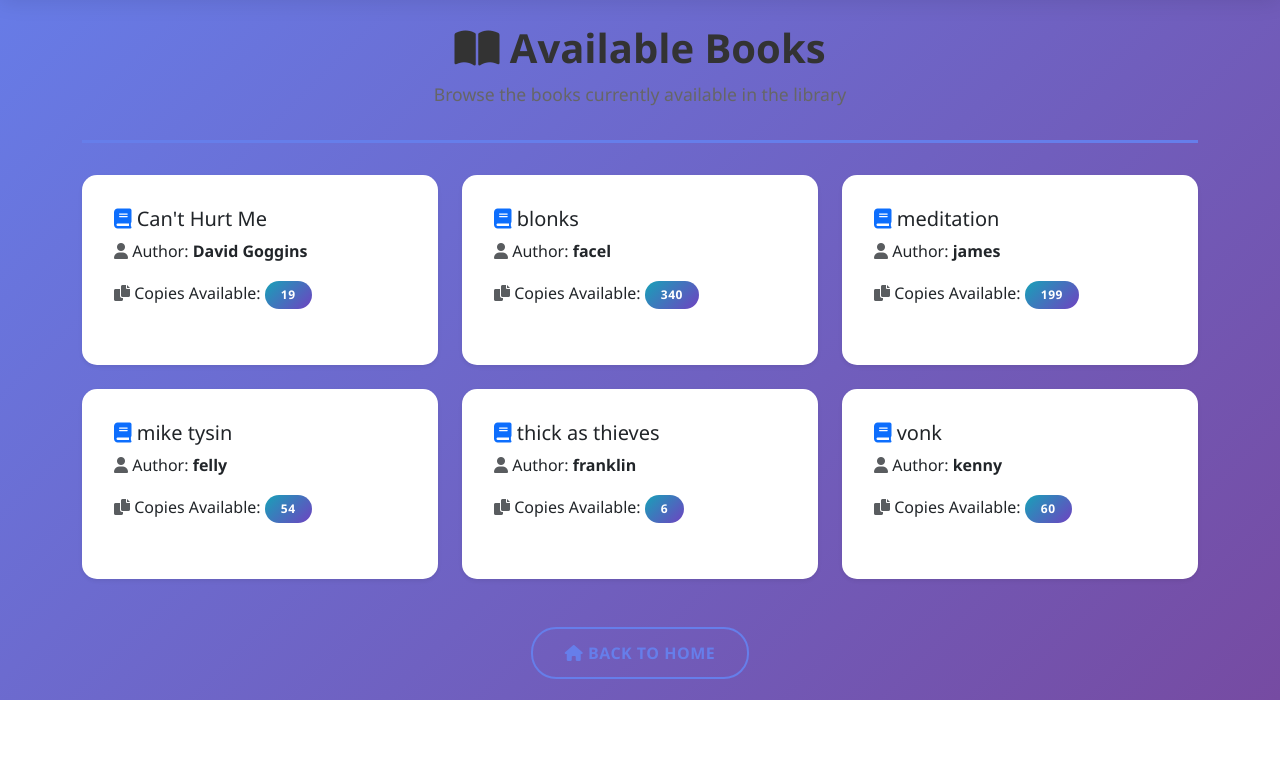
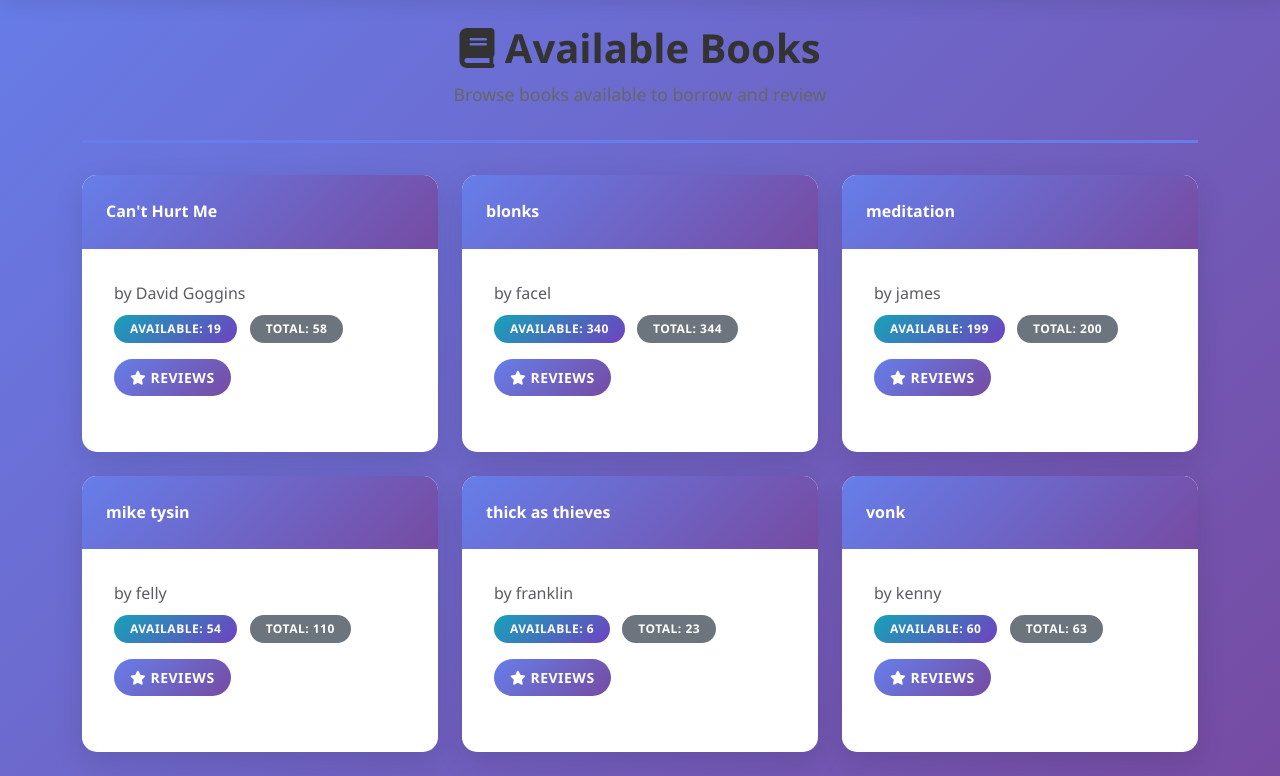
Before and after one commit to 40770178-k/library-book-borrowing-system, a Django app: page /available-books/ in a window 1280 px wide. Shown: the part 100-876 px from the top of the page. Before the commit the page ends 800 px from the top, so only its background shows below. Run offline with Django 5.2, Linux system fonts and the light colour scheme; data comes from the database, SQL or seed files in the repository.

Commit message:
added review feature

```diff
--- a/library_app/templates/available_books.html
+++ b/library_app/templates/available_books.html
@@ -1,43 +1,47 @@
 {% extends 'base.html' %}
 
-{% block title %}Available Books - Library Management System{% endblock %}
+{% block title %}Available Books{% endblock %}
 
 {% block content %}
 <div class="page-header">
-    <h1><i class="fas fa-book-open"></i> Available Books</h1>
-    <p class="subtitle">Browse the books currently available in the library</p>
+    <h1><i class="fas fa-book"></i> Available Books</h1>
+    <p class="subtitle">Browse books available to borrow and review</p>
 </div>
+
+{% if messages %}
+    {% for message in messages %}
+        <div class="alert alert-{{ message.tags }} alert-dismissible fade show" role="alert">
+            {{ message }}
+            <button type="button" class="btn-close" data-bs-dismiss="alert" title="Close"></button>
+        </div>
+    {% endfor %}
+{% endif %}
 
 {% if books %}
     <div class="row">
         {% for book in books %}
-            <div class="col-md-4 mb-4">
-                <div class="card h-100 shadow-sm">
+            <div class="col-md-6 col-lg-4 mb-4">
+                <div class="card h-100">
+                    <div class="card-header">
+                        {{ book.title }}
+                    </div>
                     <div class="card-body">
-                        <h5 class="card-title">
-                            <i class="fas fa-book text-primary"></i> {{ book.title }}
-                        </h5>
-                        <p class="card-text">
-                            <i class="fas fa-user text-muted"></i> Author: <strong>{{ book.author }}</strong>
+                        <p class="mb-2 text-muted">by {{ book.author }}</p>
+                        <p>
+                            <span class="badge bg-info">Available: {{ book.available_copies }}</span>
+                            <span class="badge bg-secondary ms-2">Total: {{ book.total_copies }}</span>
                         </p>
-                        <p class="card-text">
-                            <i class="fas fa-copy text-muted"></i> Copies Available:
-                            <span class="badge bg-info">{{ book.available_copies }}</span>
-                        </p>
+                        <a href="{% url 'book_reviews' book.id %}" class="btn btn-primary btn-sm">
+                            <i class="fas fa-star"></i> Reviews
+                        </a>
                     </div>
                 </div>
             </div>
         {% endfor %}
     </div>
 {% else %}
-    <div class="alert alert-warning">
-        <i class="fas fa-exclamation-circle"></i> No books are currently available.
+    <div class="alert alert-info">
+        <i class="fas fa-info-circle"></i> No available books found.
     </div>
 {% endif %}
-
-<div class="text-center mt-4">
-    <a href="{% url 'home' %}" class="btn btn-outline-primary">
-        <i class="fas fa-home"></i> Back to Home
-    </a>
-</div>
 {% endblock %}
```
